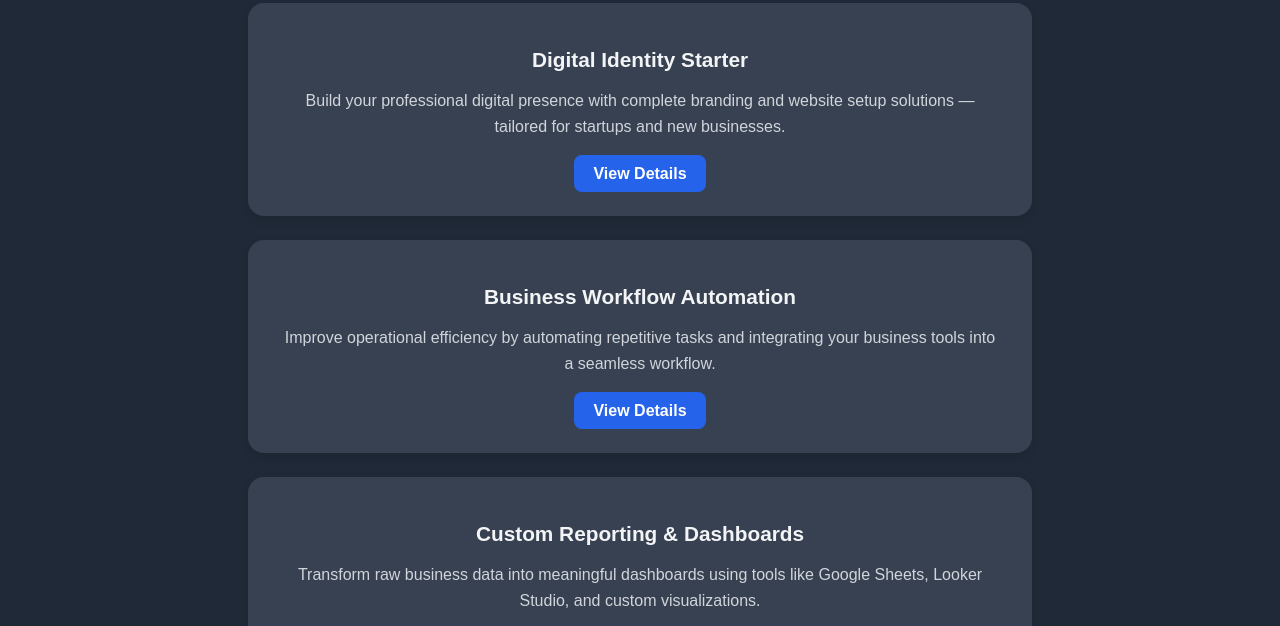
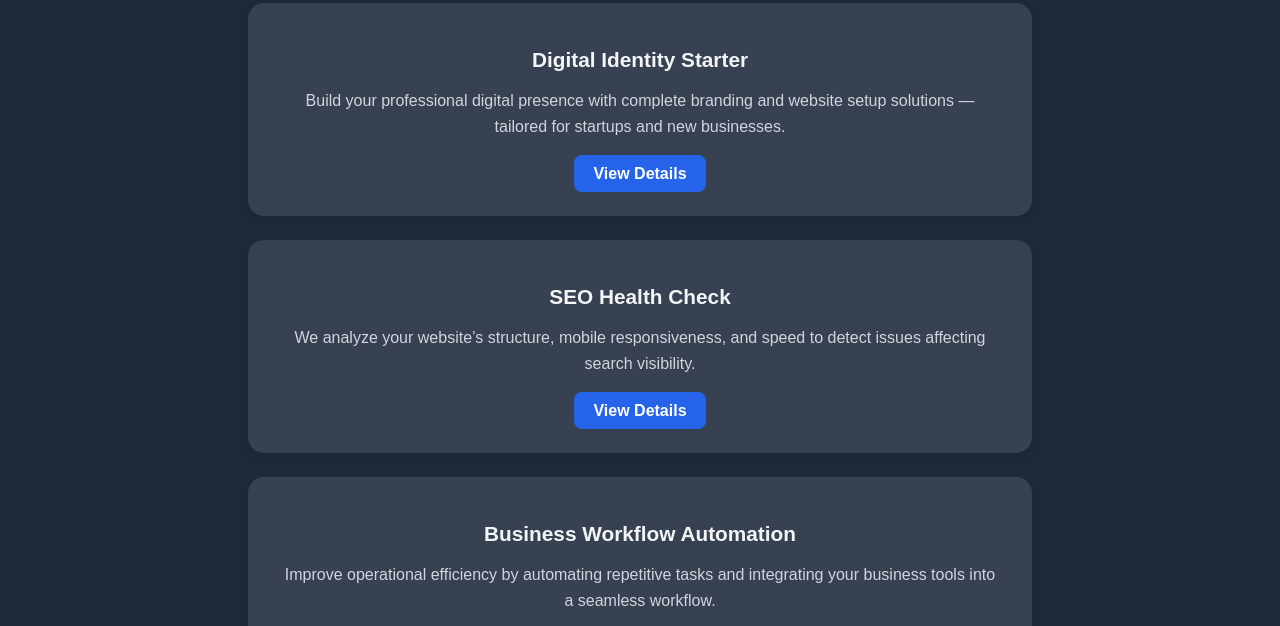
Before and after one commit to akifbarut/syntotech-site, a plain HTML site: page services.html in a window 1280 px wide. Shown: the part 433-1059 px from the top of the page. Drawn offline with nearby package versions, Linux system fonts and the light colour scheme.

Commit message:
Add files via upload
services update

```diff
--- a/services.html
+++ b/services.html
@@ -45,6 +45,13 @@
     <h3>Digital Identity Starter</h3>
     <p>Build your professional digital presence with complete branding and website setup solutions — tailored for startups and new businesses.</p>
     <a href="digital-identity.html" class="btn">View Details</a>
+  </div>
+
+  <!-- SEO Health Check -->
+  <div class="card">
+    <h3>SEO Health Check</h3>
+    <p>We analyze your website’s structure, mobile responsiveness, and speed to detect issues affecting search visibility.</p>
+    <a href="seo-services.html" class="btn">View Details</a>
   </div>
 
   <!-- Business Workflow Automation -->
```
